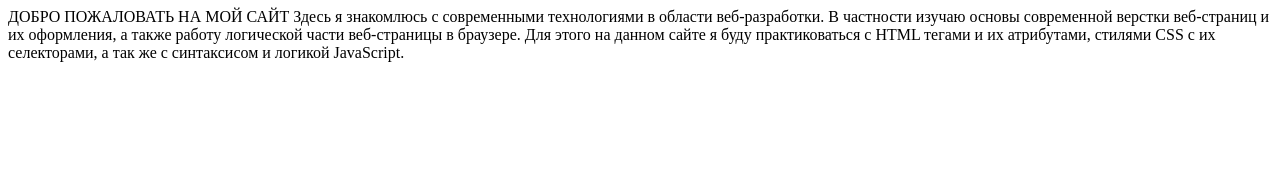
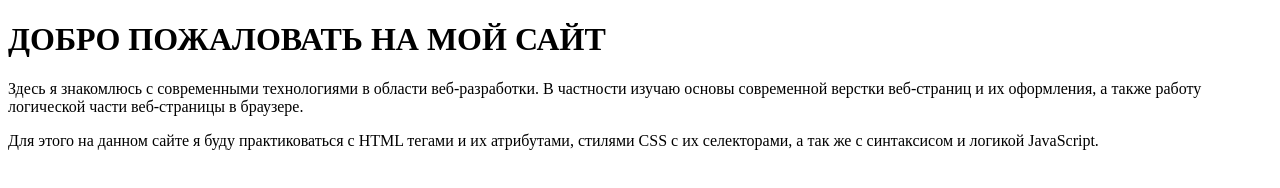
Before and after one commit to Hishikka/site, a plain HTML site: page index.html in a window 1280 px wide. Drawn offline with Linux system fonts and the light colour scheme.

Commit message:
Update index.html

```diff
--- a/index.html
+++ b/index.html
@@ -5,10 +5,8 @@
     <title>Главная страница</title>
 </head>
 <body>
-    ДОБРО ПОЖАЛОВАТЬ НА МОЙ САЙТ
-
-Здесь я знакомлюсь с современными технологиями в области веб-разработки. В частности изучаю основы современной верстки веб-страниц и их оформления, а также работу логической части веб-страницы в браузере.
-
-Для этого на данном сайте я буду практиковаться с HTML тегами и их атрибутами, стилями CSS с их селекторами, а так же с синтаксисом и логикой JavaScript.
+    <h1>ДОБРО ПОЖАЛОВАТЬ НА МОЙ САЙТ</h1>
+    <p>Здесь я знакомлюсь с современными технологиями в области веб-разработки. В частности изучаю основы современной верстки веб-страниц и их оформления, а также работу логической части веб-страницы в браузере.</p>
+    <p>Для этого на данном сайте я буду практиковаться с HTML тегами и их атрибутами, стилями CSS с их селекторами, а так же с синтаксисом и логикой JavaScript.</p>
 </body>
 </html>
```
